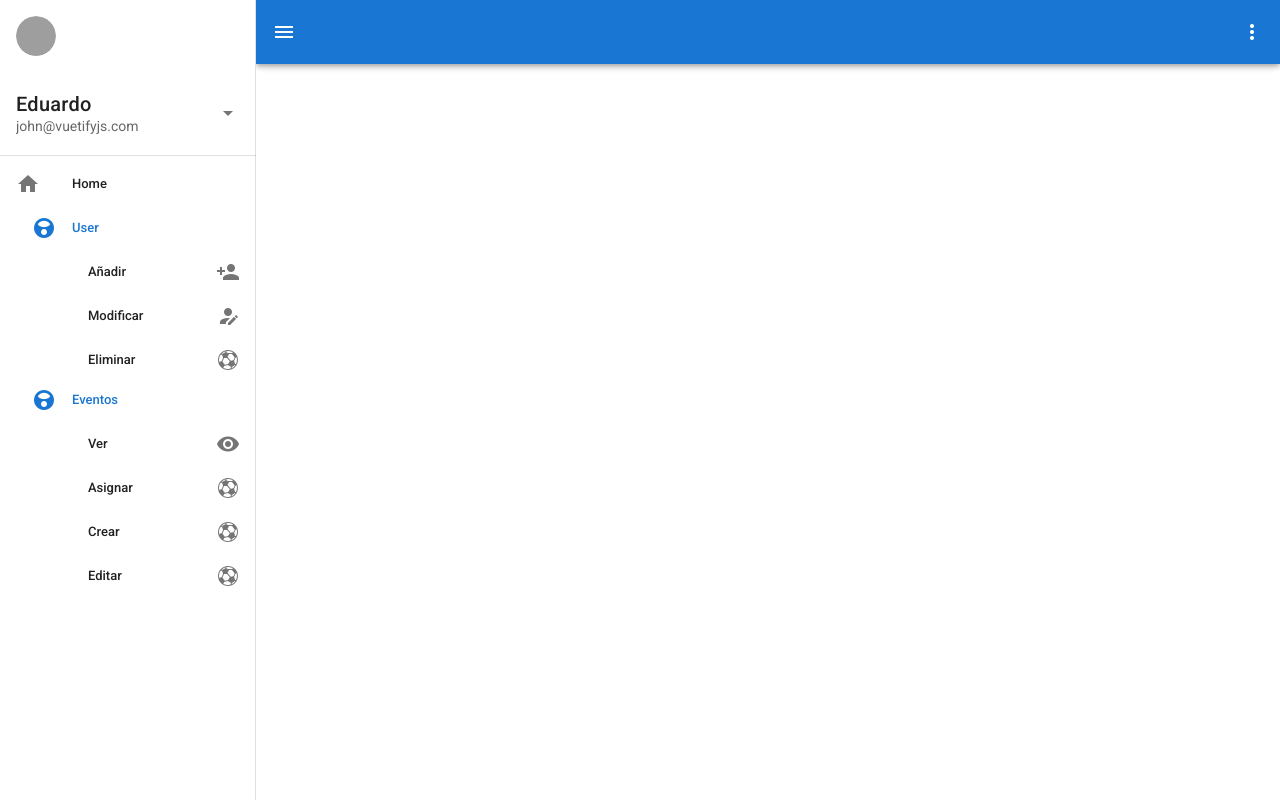
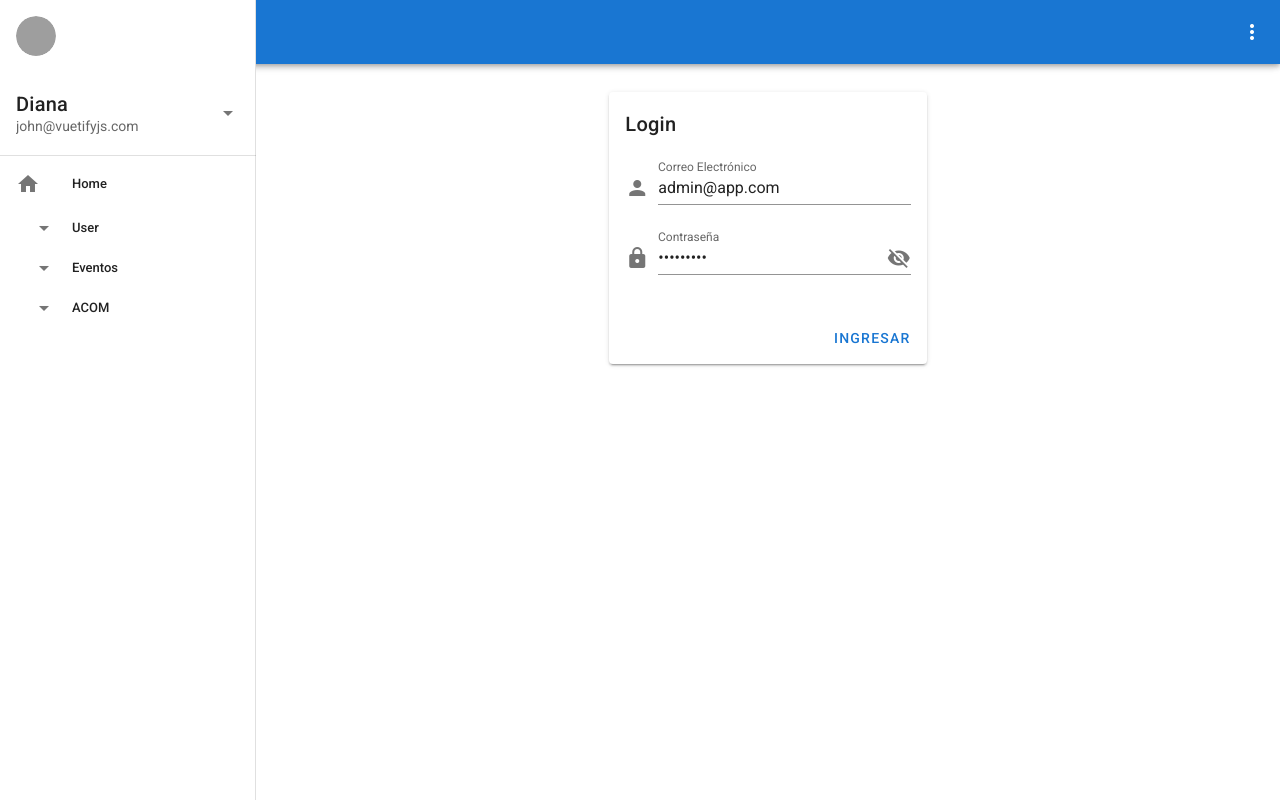
Before and after one commit to alavazarez/app-extraescolares, a Vue app: page /login in a window 1280 px wide. Built offline with nearby package versions, Linux system fonts and the light colour scheme; grey boxes are pictures that could not be loaded.

Commit message:
dashboard

```diff
--- a/src/App.vue
+++ b/src/App.vue
@@ -1,14 +1,16 @@
 <template>
   <v-app>
+    <Navbar />
     <v-main>
-      <Navbar />
+      <v-container class="mt-4">
+        <router-view></router-view>
+      </v-container>
     </v-main>
   </v-app>
 </template>
 
 <script>
 import Navbar from "./components/Narbar2";
-
 export default {
   name: "App",
 
@@ -16,7 +18,6 @@ export default {
     Navbar
   },
 
-  data: () => ({
-   })
+  data: () => ({})
 };
 </script>
--- a/src/components/Narbar2.vue
+++ b/src/components/Narbar2.vue
@@ -1,40 +1,24 @@
 <template>
   <nav>
-      <v-app-bar
-			color="primary"
-			dark
-			>
-				<v-app-bar-nav-icon
-				></v-app-bar-nav-icon>
+    <v-app-bar color="primary" dark>
+      <v-app-bar-nav-icon></v-app-bar-nav-icon>
       <v-spacer></v-spacer>
-				<v-menu
-				bottom
-				left
-				offset-y
-				>
+      <v-menu bottom left offset-y>
         <template v-slot:activator="{ on, attrs }">
-						<v-btn
-							dark
-							icon
-							v-bind="attrs"
-							v-on="on"
-						>
-							<v-icon >mdi-dots-vertical</v-icon>
+          <v-btn dark icon v-bind="attrs" v-on="on">
+            <v-icon>mdi-dots-vertical</v-icon>
           </v-btn>
         </template>
 
         <v-list>
-              <v-list-item
-              >
+          <v-list-item>
             <v-list-item-title>Cerrar sesión</v-list-item-title>
           </v-list-item>
         </v-list>
       </v-menu>
     </v-app-bar>
 
-			<v-navigation-drawer
-			app
-			>
+    <v-navigation-drawer app>
       <v-list>
         <v-list-item>
           <v-list-item-avatar>
@@ -47,7 +31,7 @@
         <v-list-item link>
           <v-list-item-content>
             <v-list-item-title class="title">
-								Eduardo
+              Diana
             </v-list-item-title>
             <v-list-item-subtitle>john@vuetifyjs.com</v-list-item-subtitle>
           </v-list-item-content>
@@ -55,15 +39,11 @@
           <v-list-item-action>
             <v-icon>mdi-menu-down</v-icon>
           </v-list-item-action>
-
         </v-list-item>
       </v-list>
       <v-divider></v-divider>
 
-				<v-list
-				nav
-				dense
-				>
+      <v-list nav dense>
         <v-list-item>
           <v-list-item-icon>
             <v-icon>mdi-home</v-icon>
@@ -72,24 +52,18 @@
           <v-list-item-title>Home</v-list-item-title>
         </v-list-item>
 
-					<v-list-group
-          :value="true"
-          no-action
-          sub-group
-					prepend-icon="mdi-account-circle"
-					v-for="(item, i) in items"
-					:key="i"
-        	>
+        <v-list-group no-action sub-group v-for="(item, i) in items" :key="i">
           <template v-slot:activator>
             <v-list-item-content>
-								<v-list-item-title>{{item.text}}</v-list-item-title>
+              <v-list-item-title>{{ item.text }}</v-list-item-title>
             </v-list-item-content>
           </template>
 
           <v-list-item
-							v-for="(child,i) in item.children"
+            v-for="(child, i) in item.children"
             :key="i"
             link
+            :to="child.route"
           >
             <v-list-item-title v-text="child.text"></v-list-item-title>
 
@@ -110,29 +84,34 @@ export default {
     item: 0,
     items: [
       {
-					text: 'User',
-					icon: 'mdi-account',
+        text: "User",
+        icon: "mdi-account",
         children: [
-						{ text: 'Añadir', icon: 'mdi-account-plus', route:'' },
-						{ text: 'Modificar', icon: 'mdi-account-edit', route:'' },
-						{ text: 'Eliminar', icon: 'mdi-soccer', route:'' }
+          { text: "Ver usuarios", icon: "mdi-account-plus", route: "" }
         ]
       },
       {
-					text: 'Eventos',
-					icon: 'mdi-soccer',
+        text: "Eventos",
+        icon: "mdi-soccer",
         children: [
-						{ text: 'Ver', icon: 'mdi-eye', route:'' },
-						{ text: 'Asignar', icon: 'mdi-soccer', route:'' },
-						{ text: 'Crear', icon: 'mdi-soccer', route:'' },
-						{ text: 'Editar', icon: 'mdi-soccer', route:'' },
+          {
+            text: "Ver",
+            icon: "mdi-format-list-bulleted",
+            route: "/event/list"
+          },
+          { text: "Asignar", icon: "mdi-account-check-outline", route: "" }
         ]
       },
-      ],
+      {
+        text: "ACOM",
+        icon: "mdi-soccer",
+        children: [
+          { text: "Ver", icon: "mdi-eye", route: "" },
+          { text: "Asignar", icon: "mdi-check", route: "" },
+          { text: "Crear", icon: "mdi-note_add", route: "" }
+        ]
+      }
+    ]
   })
-}
+};
 </script>
-
-<style>
-
-</style>
--- a/src/router/index.js
+++ b/src/router/index.js
@@ -1,23 +1,25 @@
 import Vue from "vue";
 import VueRouter from "vue-router";
-import Home from "../views/Home.vue";
-
+import Dashboard from "../views/admin/user/Dashboard.vue";
+import ListEvent from "../views/admin/eventos/List.vue";
+import Login from "../views/admin/user/Login.vue";
 Vue.use(VueRouter);
 
 const routes = [
   {
-    path: "/",
-    name: "Home",
-    component: Home
+    path: '/',
+    name: 'Dashboard',
+    component: Dashboard
   },
   {
-    path: "/about",
-    name: "About",
-    // route level code-splitting
-    // this generates a separate chunk (about.[hash].js) for this route
-    // which is lazy-loaded when the route is visited.
-    component: () =>
-      import(/* webpackChunkName: "about" */ "../views/About.vue")
+    path: "/event/list",
+    name: "ListEvent",
+    component: ListEvent
+  },
+  {
+    path: "/login",
+    name: "Login",
+    component: Login
   }
 ];
 
--- /dev/null
+++ b/src/views/admin/eventos/List.vue
@@ -0,0 +1,55 @@
+<template>
+  <v-card>
+    <v-card-title class="heading-2">
+      Eventos
+      <v-spacer></v-spacer>
+      <v-btn class="mx-3" fab color="primary" dark v-bind="attrs" v-on="on">
+        <v-icon dark>mdi-plus</v-icon>
+      </v-btn>
+    </v-card-title>
+    <v-data-table
+      :headers="headers"
+      :items="data"
+      sort-by="calories"
+      class="elevation-1"
+    >
+      <template v-slot:item.actions="{ item }">
+        <v-icon small class="mr-2" @click="editItem(item)">
+          mdi-pencil
+        </v-icon>
+        <v-icon small @click="deleteItem(item)">
+          mdi-delete
+        </v-icon>
+      </template>
+    </v-data-table>
+  </v-card>
+</template>
+
+<script>
+export default {
+  name: "RegisterForm",
+  data: () => ({
+    headers: [
+      { text: "Id", value: "id" },
+      { text: "Nombre", value: "name" },
+      { text: "Tipo", value: "type" },
+      { text: "Fecha", value: "date" },
+      { text: "Actions", value: "actions", sortable: false }
+    ],
+    data: [
+      {
+        id: 1,
+        name: "Partido de basquetbol",
+        type: "deportivo",
+        date: "24/02/2020"
+      },
+      {
+        id: 2,
+        name: "Partido de futbol",
+        type: "deportivo",
+        date: "24/02/2020"
+      }
+    ]
+  })
+};
+</script>
--- a/src/views/admin/user/Login.vue
+++ b/src/views/admin/user/Login.vue
@@ -0,0 +1,55 @@
+<template>
+    <v-row align="center" justify="center">
+        <v-col col="12" md="4" sm="6">
+            <v-card>
+                <v-card-title>Login</v-card-title>
+                <v-card-text>
+                    <v-text-field
+                        prepend-icon="mdi-account"
+                        v-model="credentials.email"
+                        label="Correo Electrónico">
+                    </v-text-field>
+                    <v-text-field
+                        label="Contraseña"
+                        v-model="credentials.password"
+                        prepend-icon="mdi-lock"
+                        :append-icon="showPassword ? 'mdi-eye': 'mdi-eye-off'"
+                        :type="showPassword ? 'text': 'password'"
+                        @click:append="showPassword = !showPassword"
+                        >
+                    </v-text-field>
+                </v-card-text>
+                <v-card-actions>
+                    <v-spacer></v-spacer>
+                    <v-btn color="primary"  text>Ingresar</v-btn>
+                </v-card-actions>
+            </v-card>
+            <v-snackbar
+                v-model="snackbar"
+                :top="true"
+                :right="true"
+                :color="'error'">
+                {{ message }}
+            </v-snackbar>
+        </v-col>
+    </v-row>
+</template>
+
+<script>
+export default {
+    name: "login",
+    data: () => ({
+        showPassword: false,
+        credentials: {
+            email: 'admin@app.com',
+            password: 'password2',
+        },
+        snackbar: false,
+        message: ''
+    })
+}
+</script>
+
+<style>
+
+</style>
```
Also changed, not shown: src/components/Eventos/RegisterForm.vue (added, +12 -0 lines). Lines whose indentation alone changed are shown as unchanged.
